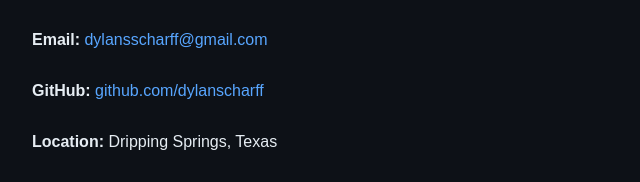
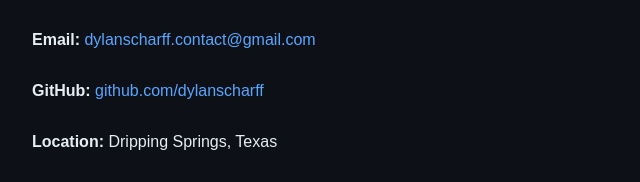
Before and after one commit to DylanScharff/DylanScharff.github.io, a plain HTML site: page portfolio.html in a window 1280 px wide. Shown: the part 4605-4787 px from the top of the page, 96-736 px from the left. Drawn offline with Linux system fonts and the light colour scheme.

Commit message:
Update portfolio.html
email

```diff
--- a/portfolio.html
+++ b/portfolio.html
@@ -491,7 +491,7 @@
     <p>
       <strong>Email:</strong>
       <a href="mailto:dylansscharff@gmail.com">
-        dylansscharff@gmail.com
+        dylanscharff.contact@gmail.com
       </a>
       <br><br>
 
```
